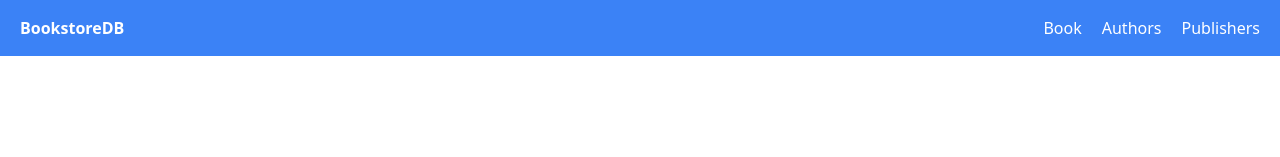
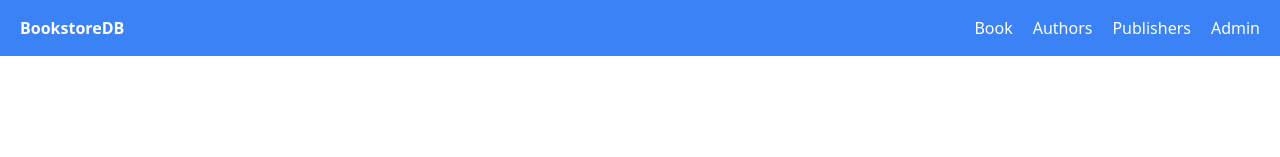
Before and after one commit to ahmadzaki2975/TBD-Frontend, a Next.js app: page / in a window 1280 px wide. Shown: the top 157 px of the page. Built offline with nearby package versions, Linux system fonts and the light colour scheme; no server answers.

Commit message:
feat: add admin link

```diff
--- a/src/components/Navbar.jsx
+++ b/src/components/Navbar.jsx
@@ -13,6 +13,7 @@ export default function Navbar() {
         <Link href="/">Book</Link>
         <Link href="/author">Authors</Link>
         <Link href="/publisher">Publishers</Link>
+        <Link href="/admin">Admin</Link>
       </div>
     </nav>
   );
```
